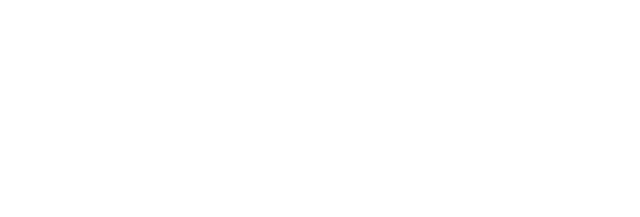
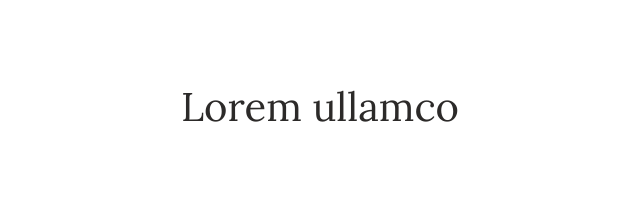
Before and after one commit to truongnhuhungnam3793/wgentech_orangy_shop, a plain HTML site: page index.html in a window 1280 px wide. Shown: the whole page, without its empty margins (320-960 px from the left). Drawn offline with Linux system fonts and the light colour scheme.

Commit message:
about section title

```diff
--- a/assets/css/index.css
+++ b/assets/css/index.css
@@ -26,3 +26,18 @@ img {
   max-width: 100%;
   height: auto;
 }
+
+/* utilities class */
+.text--center {
+  text-align: center;
+}
+
+/* section about */
+.section__about {
+  padding-block: 80px;
+}
+
+.section__about .section__title {
+  font-size: 40px;
+  line-height: 1.35;
+}
--- a/index.html
+++ b/index.html
@@ -10,5 +10,10 @@
     <link rel="stylesheet" href="./assets/css/index.css" />
   </head>
   <body>
+    <main>
+      <section class="section__about">
+        <h2 class="section__title text--center">Lorem ullamco</h2>
+      </section>
+    </main>
   </body>
 </html>
```
